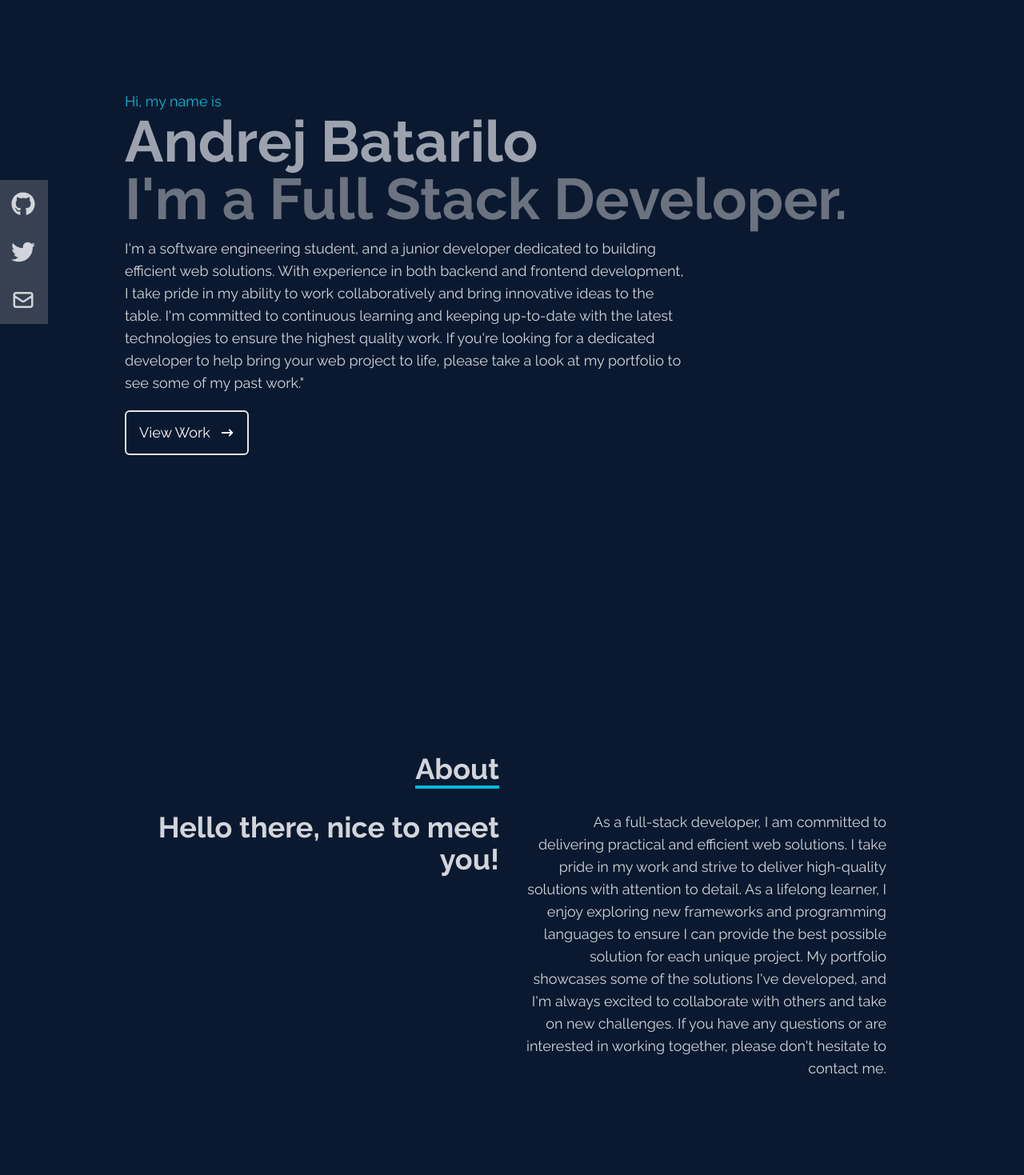
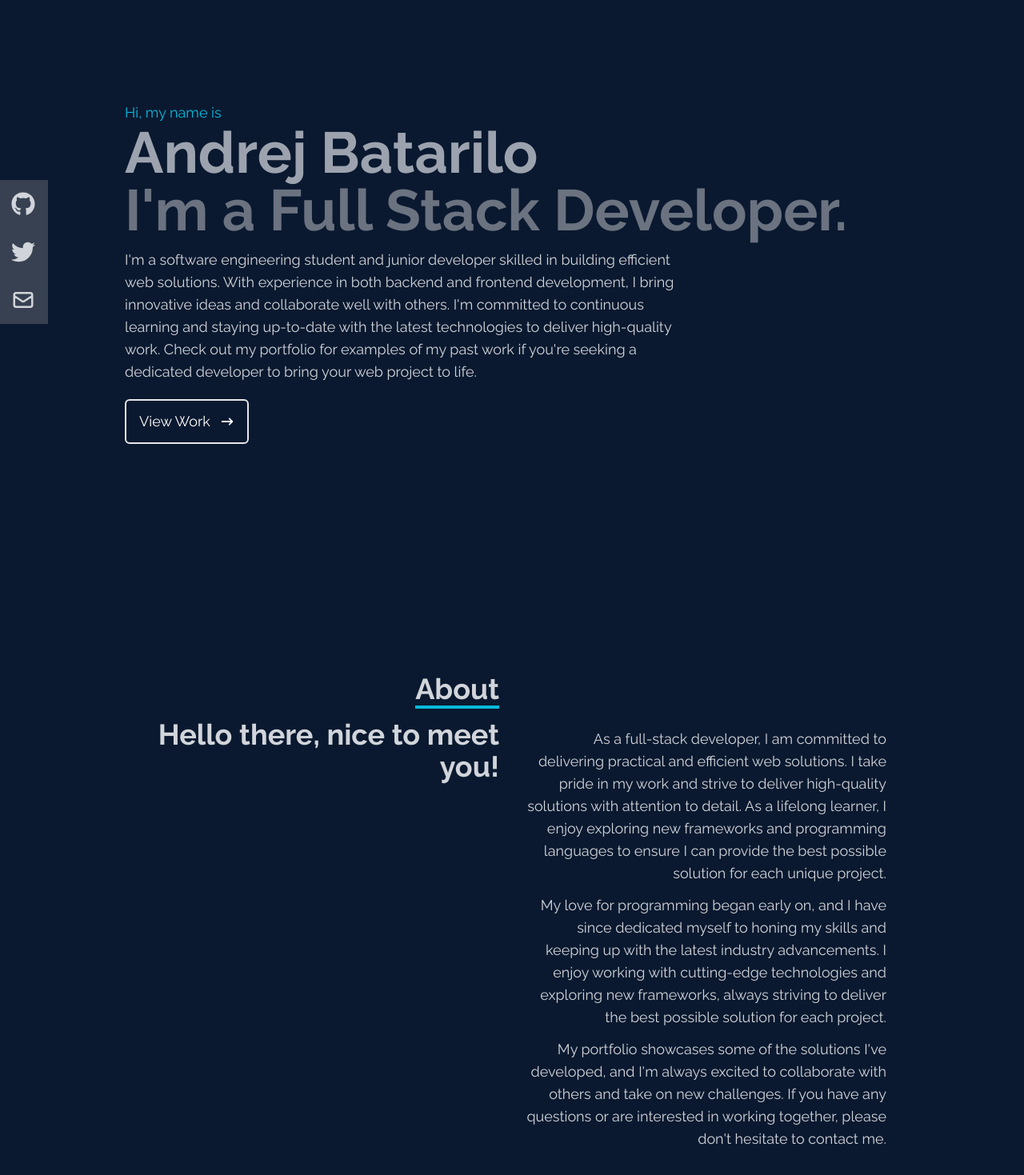
Before and after one commit to batariloa/portfolio-frontend, a React (Create React App) app: page / in a window 1280 px wide. Shown: the part 55-1524 px from the top of the page at 80% size. Built offline with nearby package versions, Linux system fonts and the light colour scheme; no server answers.

Commit message:
Changes to about me and home

```diff
--- a/src/components/About.jsx
+++ b/src/components/About.jsx
@@ -7,32 +7,40 @@ const About = () => {
         {/*This is the grid */}
         <div className="max-w-[1000px] w-full px-4 grid grid-cols-2 gap-8">
           {/*This is row 1 col 1 */}
-          <div className="text-left  sm:text-right  pb-8 sm:pl-4">
-            <p className="text-4xl inline font-bold border-b-4 border-accent-color-1">
-              About
-            </p>
+          <div className="text-left  sm:text-right  pb-4 sm:pl-4">
+            <p className="component-title ">About</p>
           </div>
           {/*This is row 1 col 2 */}
           <div></div>
         </div>
-        <div className="sm:text-right  max-w-[1000px] w-full px-4 grid sm:grid-cols-2 gap-8">
+        <div className="sm:text-right  max-w-[1000px] w-full px-4 grid sm:grid-cols-2 gap- sm:gap-8">
           {/*This is row 2 col 1 */}
-          <div className="sm:text-right text-4xl font-bold">
+          <div className="sm:text-right sm:text-4xl text-4xl font-bold">
             <p>Hello there, nice to meet you!</p>
           </div>
           {/*This is row 2 col 2 */}
           <div>
-            <p>
+            <p className="my-3">
               As a full-stack developer, I am committed to delivering practical
               and efficient web solutions. I take pride in my work and strive to
               deliver high-quality solutions with attention to detail. As a
               lifelong learner, I enjoy exploring new frameworks and programming
               languages to ensure I can provide the best possible solution for
-              each unique project. My portfolio showcases some of the solutions
-              I've developed, and I'm always excited to collaborate with others
-              and take on new challenges. If you have any questions or are
-              interested in working together, please don't hesitate to contact
-              me.
+              each unique project.{" "}
+            </p>
+            <p className="my-3">
+              My love for programming began early on, and I have since dedicated
+              myself to honing my skills and keeping up with the latest industry
+              advancements. I enjoy working with cutting-edge technologies and
+              exploring new frameworks, always striving to deliver the best
+              possible solution for each project.
+            </p>
+            <p className="my-3">
+              {" "}
+              My portfolio showcases some of the solutions I've developed, and
+              I'm always excited to collaborate with others and take on new
+              challenges. If you have any questions or are interested in working
+              together, please don't hesitate to contact me.
             </p>
           </div>
         </div>
--- a/src/components/Home.jsx
+++ b/src/components/Home.jsx
@@ -15,14 +15,13 @@ export function Home() {
           I'm a Full Stack Developer.
         </h2>
         <p className="text-gray-300 max-w-[700px] mt-3 mb-3">
-          I'm a software engineering student, and a junior developer dedicated
-          to building efficient web solutions. With experience in both backend
-          and frontend development, I take pride in my ability to work
-          collaboratively and bring innovative ideas to the table. I'm committed
-          to continuous learning and keeping up-to-date with the latest
-          technologies to ensure the highest quality work. If you're looking for
-          a dedicated developer to help bring your web project to life, please
-          take a look at my portfolio to see some of my past work."
+          I'm a software engineering student and junior developer skilled in
+          building efficient web solutions. With experience in both backend and
+          frontend development, I bring innovative ideas and collaborate well
+          with others. I'm committed to continuous learning and staying
+          up-to-date with the latest technologies to deliver high-quality work.
+          Check out my portfolio for examples of my past work if you're seeking
+          a dedicated developer to bring your web project to life.
         </p>
         <div>
           <Link to="work" offset={50} smooth={true} duration={600}>
```
